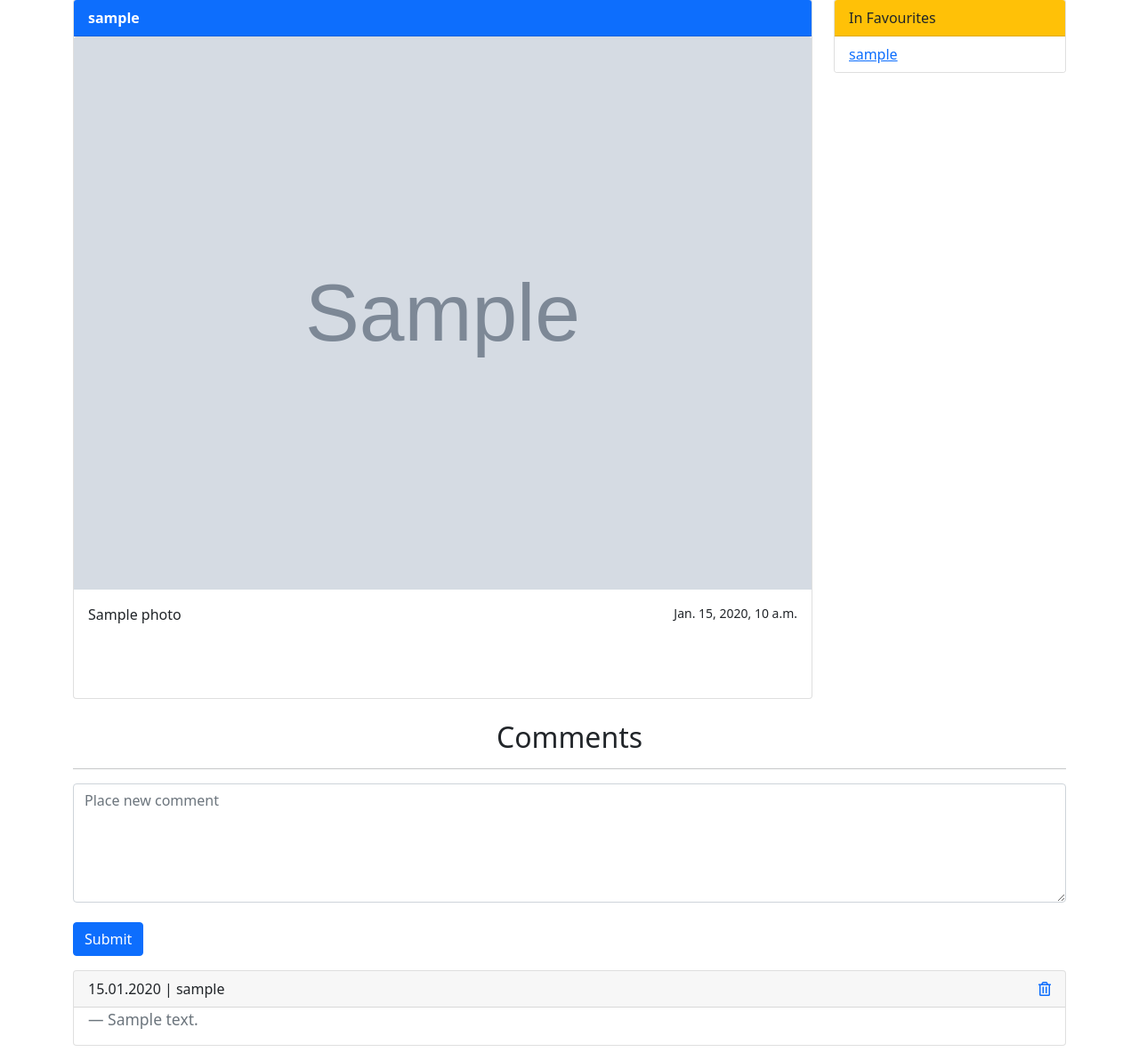
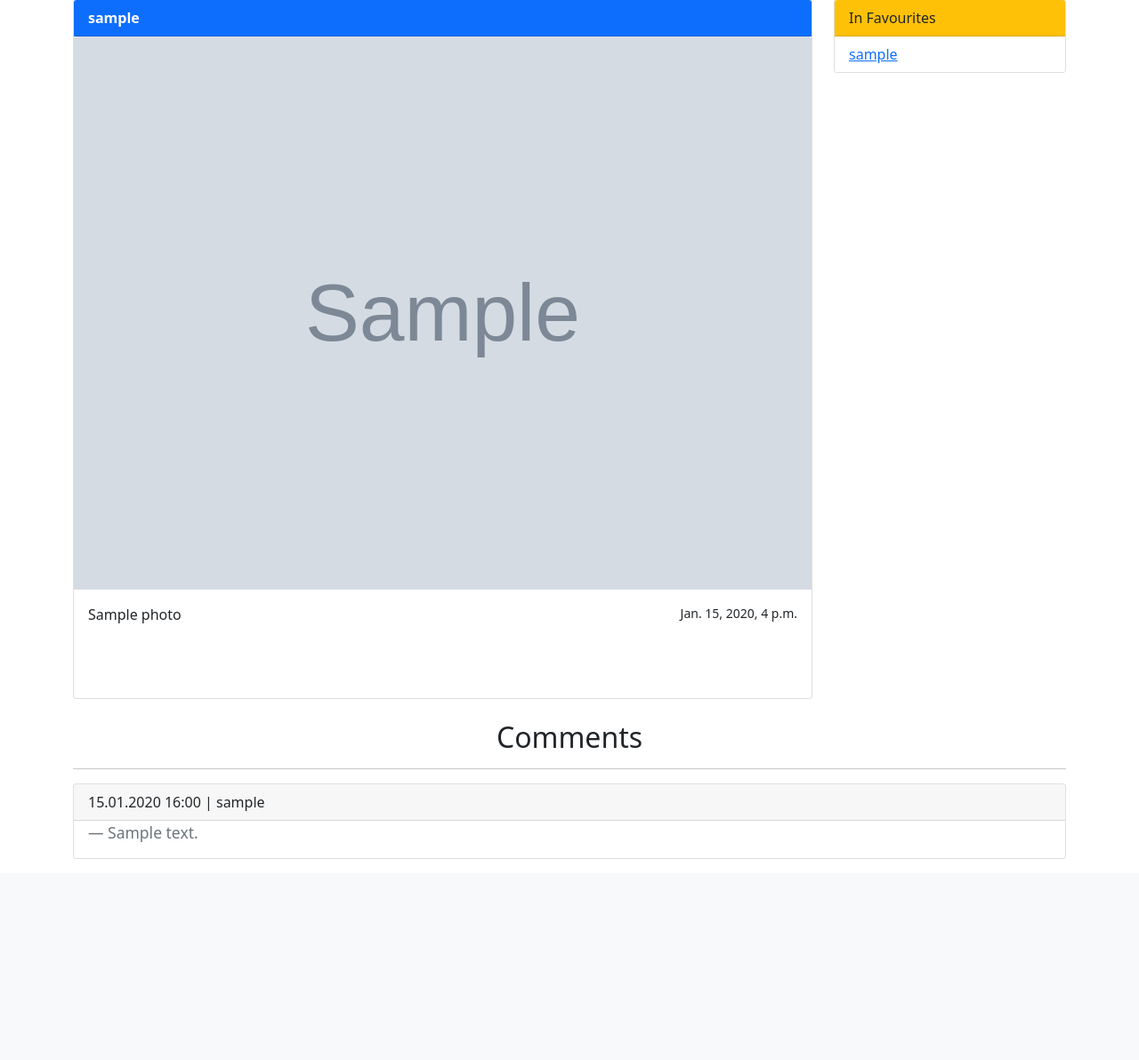
Before and after one commit to lidpwnz/gallery, a Django app: page /gallery/1/detail/ in a window 1280 px wide. Shown: the part 81-1273 px from the top of the page at 89% size. After the commit the page ends 1047 px from the top, so only its background shows below. Run offline with Django 3.2, Linux system fonts and the light colour scheme; tables that the repository leaves empty hold one stand-in row (values such as "Sample post"); grey boxes marked "Sample" are stand-in pictures; some libraries are stand-ins or nearby versions.

Commit message:
#5 Добавил ограничение по правам доступа на эндпоинты

```diff
--- a/core/settings.py
+++ b/core/settings.py
@@ -120,7 +120,7 @@ AUTH_PASSWORD_VALIDATORS = [
 
 LANGUAGE_CODE = 'en-us'
 
-TIME_ZONE = 'UTC'
+TIME_ZONE = 'Asia/Almaty'
 
 USE_I18N = True
 
--- a/static/js/script.js
+++ b/static/js/script.js
@@ -1,4 +1,5 @@
 $(document).ready(() => {
+    moment.locale('kk')
     const inputs = $('input')
     const selects = $('select')
     const textarea = $('textarea')
@@ -80,8 +81,6 @@ $(document).ready(() => {
 
         const actionUrl = $(this).attr('action')
         const formData = serializeData($(this).serializeArray())
-        console.log(actionUrl)
-        console.log(formData)
 
         $.ajax({
             contentType: 'application/json',
@@ -94,7 +93,7 @@ $(document).ready(() => {
                 $('#comments').prepend(
                     `<div class="card mb-3" id="comment-${res.id}">
                         <div class="card-header d-flex justify-content-between">
-                            <span>${moment(res['created_at']).format('L')} | ${res['author'].username}</span>
+                            <span>${moment(res['created_at']).format('D.M.Y H:m')} | ${res['author'].username}</span>
                             <a href="" class="remove_comment" data-comment-id="${res.id}"><i class="far fa-trash-alt"></i></a>
                         </div>
                         <div class="card-body">
@@ -121,7 +120,7 @@ $(document).ready(() => {
             method: 'delete',
             headers: {'X-CSRFToken': Cookies.get('csrftoken')},
         })
-            .then(res => $(`#comment-${commentId}`).remove())
+            .then(() => $(`#comment-${commentId}`).remove())
             .catch(res => console.log(res))
     })
 
--- a/templates/gallery/photo_detail.html
+++ b/templates/gallery/photo_detail.html
@@ -21,18 +21,24 @@
     <h2 class="text-center">Comments</h2>
     <hr>
     <div class="comments-block">
+        {% if user.is_authenticated %}
             <form action="{% url 'comment_create_api' photo.pk %}" id="comment-form">
                 <label class="w-100">
                     <textarea name="text" placeholder="Place new comment" cols="30" rows="5"></textarea>
                 </label>
                 <button class="btn btn-primary mb-3">Submit</button>
             </form>
+        {% endif %}
         <div id="comments">
-            {% for comment in photo.comment_set.all %}
+            {% for comment in comments %}
                 <div class="card mb-3" id="comment-{{ comment.id }}">
                     <div class="card-header d-flex justify-content-between">
-                        <span>{{ comment.created_at|date:'d.m.Y' }} | {{ comment.author.username }}</span>
-                        <a href="" class="remove_comment" data-comment-id="{{ comment.id }}"><i class="far fa-trash-alt"></i></a>
+                        <span>{{ comment.created_at|date:'d.m.Y H:i' }} | {{ comment.author.username }}</span>
+
+                        {% if user == comment.author or perms.gallery.delete_photo %}
+                            <a href="" class="remove_comment" data-comment-id="{{ comment.id }}"><i
+                                    class="far fa-trash-alt"></i></a>
+                        {% endif %}
                     </div>
                     <div class="card-body">
                         <blockquote class="blockquote mb-0">
```
Also changed, not shown: api_v1/permissions.py (added, +8 -0 lines), api_v1/views.py (+6 -2 lines). Lines whose indentation alone changed are shown as unchanged.
